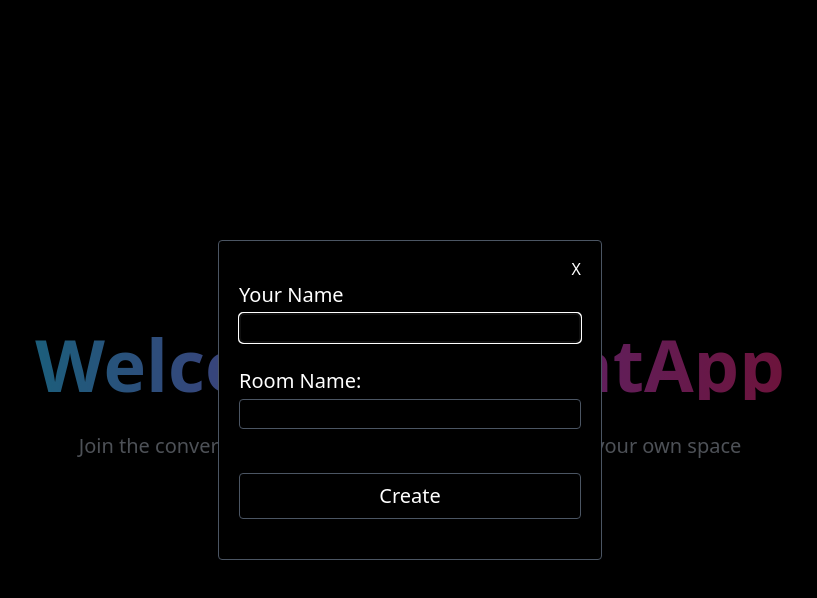
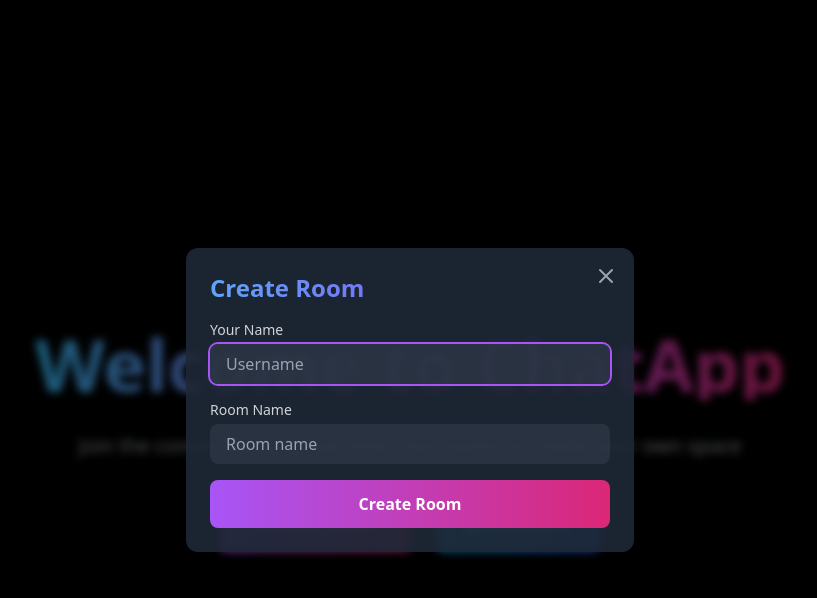
Before and after one commit to MikhailWahib/chat-app, a React (Vite) app in the folder client/: page / in a window 1280 px wide. Both pictures are taken after a click on the button "Create Room". Shown: the top 598 px of the page, without its empty margins (230-1047 px from the left). Built offline with nearby package versions, Linux system fonts and the light colour scheme.

Commit message:
refactor: UI improvements and refactor

```diff
--- a/client/src/components/Home/CreateRoomModal.tsx
+++ b/client/src/components/Home/CreateRoomModal.tsx
@@ -1,6 +1,7 @@
-import { useContext, useEffect, useRef, useState } from 'react'
+import { useContext, useState } from 'react'
 import { useNavigate } from 'react-router-dom'
 import { UsernameContext } from '../../providers/UsernameProvider'
+import Button from '../Shared/Button'
 
 const CreateRoomModal = ({
 	setShowCreateRoomModal,
@@ -9,9 +10,6 @@ const CreateRoomModal = ({
 }) => {
 	const navigate = useNavigate()
 	const { username, setUsername } = useContext(UsernameContext)
-
-	const usernameInputRef = useRef<HTMLInputElement>(null)
-
 	const [roomName, setRoomName] = useState<string>('')
 	const [error, setError] = useState<string>('')
 
@@ -38,47 +36,47 @@ const CreateRoomModal = ({
 		navigate(`/room/${data.roomId}`)
 	}
 
-	useEffect(() => {
-		if (username.length > 0 && usernameInputRef.current) {
-			usernameInputRef.current.value = username
-		}
-		// eslint-disable-next-line
-	}, [])
-
 	return (
-		<div className='flex absolute top-0 left-0 h-screen w-full z-50 bg-black/50'>
-			<div className='relative flex justify-center items-center w-full max-w-[75%] md:max-w-[30%] py-10 rounded border border-gray-600 bg-black m-auto'>
+		<div className="fixed inset-0 bg-black/50 backdrop-blur-sm flex items-center justify-center p-4 z-50">
+			<div className="bg-gray-800/90 rounded-xl p-6 w-full max-w-md animate-fadeIn relative">
 				<button
-					className='absolute top-4 right-5'
 					onClick={() => setShowCreateRoomModal(false)}
+					className="absolute top-4 right-4 text-gray-400 hover:text-white transition-colors"
 				>
-					X
+					<svg xmlns="http://www.w3.org/2000/svg" className="h-6 w-6" fill="none" viewBox="0 0 24 24" stroke="currentColor">
+						<path strokeLinecap="round" strokeLinejoin="round" strokeWidth={2} d="M6 18L18 6M6 6l12 12" />
+					</svg>
 				</button>
-				<form
-					onSubmit={formHandler}
-					className='flex flex-col w-full px-5 text-start gap-1 text-xl'
-				>
-					<label>Your Name</label>
+				<h2 className="text-2xl font-bold mb-4 bg-gradient-to-r from-blue-400 to-purple-600 bg-clip-text text-transparent">
+					Create Room
+				</h2>
+				<form onSubmit={formHandler} className="space-y-4">
+					<div>
+						<label className="text-sm text-gray-300 mb-1 block">Your Name</label>
 						<input
 							autoFocus
-						ref={usernameInputRef}
-						type='text'
-						className='mb-5 px-2 py-1 text-sm rounded bg-black border border-gray-600'
+							type="text"
+							placeholder="Username"
+							defaultValue={username}
+							className="w-full px-4 py-2 bg-gray-700/50 rounded-lg focus:outline-none focus:ring-2 focus:ring-purple-500"
 							onChange={(e) => setUsername(e.target.value)}
 						/>
-					<label>Room Name: </label>
+					</div>
+					<div>
+						<label className="text-sm text-gray-300 mb-1 block">Room Name</label>
 						<input
-						type='text'
-						className='mb-5 px-2 py-1 text-sm rounded bg-black border border-gray-600'
+							type="text"
+							placeholder="Room name"
+							className="w-full px-4 py-2 bg-gray-700/50 rounded-lg focus:outline-none focus:ring-2 focus:ring-purple-500"
 							onChange={(e) => setRoomName(e.target.value)}
 						/>
-					{error && <div className='text-red-700 text-sm'>{error}</div>}
-					<button
-						formAction='submit'
-						className='mt-5 p-2 bg-black border border-gray-600 rounded hover:shadow-2xl hover:shadow-white/15 hover:scale-[1.01] transition-all duration-200'
-					>
-						Create
-					</button>
+					</div>
+					{error && <p className="text-red-400 text-sm">{error}</p>}
+					<div className="flex">
+						<Button type="submit" className="w-full">
+							Create Room
+						</Button>
+					</div>
 				</form>
 			</div>
 		</div>
--- a/client/src/components/Home/UsernameModal.tsx
+++ b/client/src/components/Home/UsernameModal.tsx
@@ -1,4 +1,4 @@
-import { useContext, useEffect, useRef, useState } from 'react'
+import { useContext, useState } from 'react'
 import { UsernameContext } from '../../providers/UsernameProvider'
 import { useNavigate } from 'react-router-dom'
 import Button from '../Shared/Button'
@@ -9,57 +9,47 @@ const UsernameModal = ({
 	setShowUsernameModal: (val: boolean) => void
 }) => {
 	const navigate = useNavigate()
-
 	const { username, setUsername } = useContext(UsernameContext)
-	const [usernameInput, setUsernameInput] = useState('')
-	const inputRef = useRef<HTMLInputElement>(null)
 	const [error, setError] = useState('')
-
-	useEffect(() => {
-		if (username !== '' && inputRef.current) {
-			inputRef.current.value = username
-			setUsernameInput(username)
-		}
-		// eslint-disable-next-line
-	}, [])
 
 	const handleSubmit = (e: React.FormEvent) => {
 		e.preventDefault()
 
-		if (usernameInput === '' && username === '') {
+		if (!username) {
 			setError('Please enter a username')
 			return
 		}
 
-		setUsername(usernameInput)
 		navigate('/rooms')
 	}
 
 	return (
 		<div className="fixed inset-0 bg-black/50 backdrop-blur-sm flex items-center justify-center p-4 z-50">
-			<div className="bg-gray-800/90 rounded-xl p-6 w-full max-w-md animate-fadeIn">
+			<div className="bg-gray-800/90 rounded-xl p-6 w-full max-w-md animate-fadeIn relative">
+				<button
+					onClick={() => setShowUsernameModal(false)}
+					className="absolute top-4 right-4 text-gray-400 hover:text-white transition-colors"
+				>
+					<svg xmlns="http://www.w3.org/2000/svg" className="h-6 w-6" fill="none" viewBox="0 0 24 24" stroke="currentColor">
+						<path strokeLinecap="round" strokeLinejoin="round" strokeWidth={2} d="M6 18L18 6M6 6l12 12" />
+					</svg>
+				</button>
 				<h2 className="text-2xl font-bold mb-4 bg-gradient-to-r from-blue-400 to-purple-600 bg-clip-text text-transparent">
 					Enter Username
 				</h2>
 				<form onSubmit={handleSubmit} className="space-y-4">
 					<input
-						ref={inputRef}
 						type="text"
 						placeholder="Username"
-						onChange={(e) => setUsernameInput(e.target.value)}
+						defaultValue={username}
+						onChange={(e) => setUsername(e.target.value)}
 						className="w-full px-4 py-2 bg-gray-700/50 rounded-lg focus:outline-none focus:ring-2 focus:ring-purple-500"
+						autoFocus
 					/>
 					{error && <p className="text-red-400 text-sm">{error}</p>}
-					<div className="flex gap-3">
-						<Button type="submit" className="flex-1">
+					<div className="flex">
+						<Button type="submit" className="w-full">
 							Continue
-						</Button>
-						<Button
-							variant="secondary"
-							onClick={() => setShowUsernameModal(false)}
-							className="flex-1"
-						>
-							Cancel
 						</Button>
 					</div>
 				</form>
```
Lines whose indentation alone changed are shown as unchanged.
